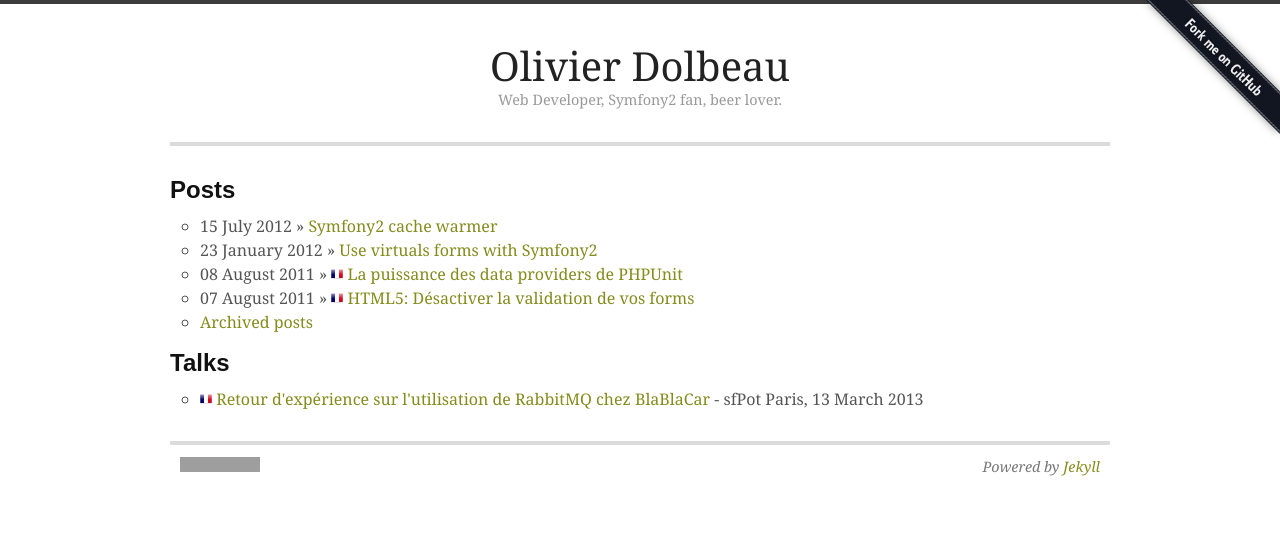
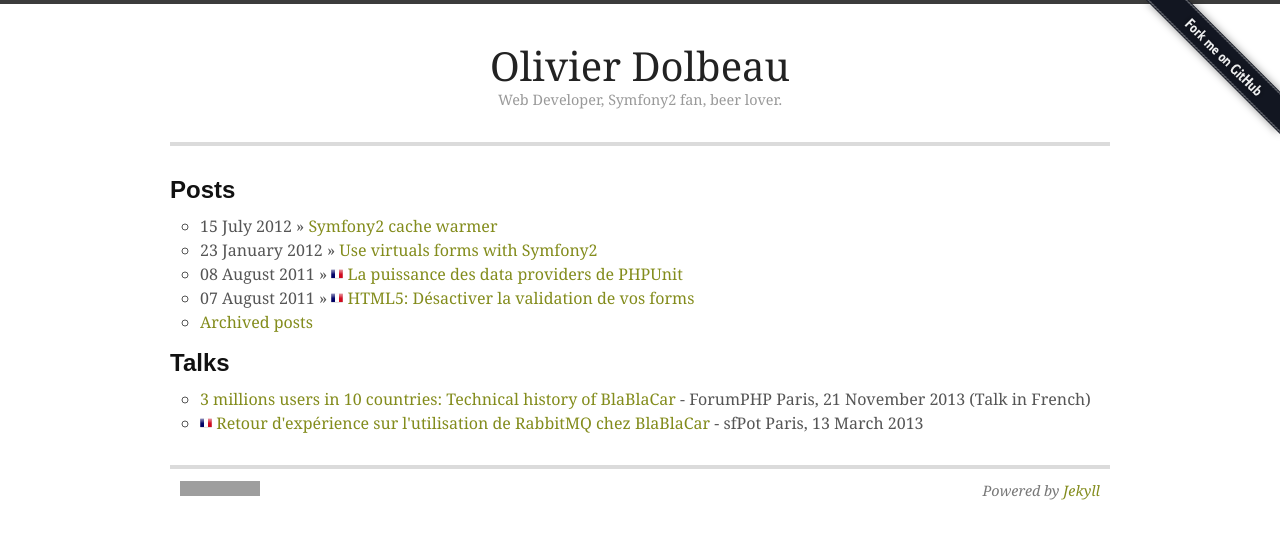
Before and after one commit to odolbeau/odolbeau.github.com, a Jekyll site: the page built from index.html, in a window 1280 px wide. Shown: the top 539 px of the page. Built offline with Jekyll 4.4.1, drawn with Linux system fonts in a browser that asks for light colours; grey boxes are pictures that could not be loaded.

Commit message:
Add ForumPHP talk

```diff
--- a/index.html
+++ b/index.html
@@ -22,6 +22,11 @@ layout: base
 <h1>Talks</h1>
 <ul>
     <li>
+        <a href="https://speakerdeck.com/odolbeau/3-millions-users-in-10-countries-techincal-history-of-blablacar">
+            3 millions users in 10 countries: Technical history of BlaBlaCar
+        </a> - ForumPHP Paris, 21 November 2013 (Talk in French)
+    </li>
+    <li>
         <a href="https://speakerdeck.com/odolbeau/retour-dexperience-sur-lutilisation-de-rabbitmq-chez-blablacar">
             <img src="/assets/images/french_flag.png" height="12px" width="12px" />
             Retour d'expérience sur l'utilisation de RabbitMQ chez BlaBlaCar
```
